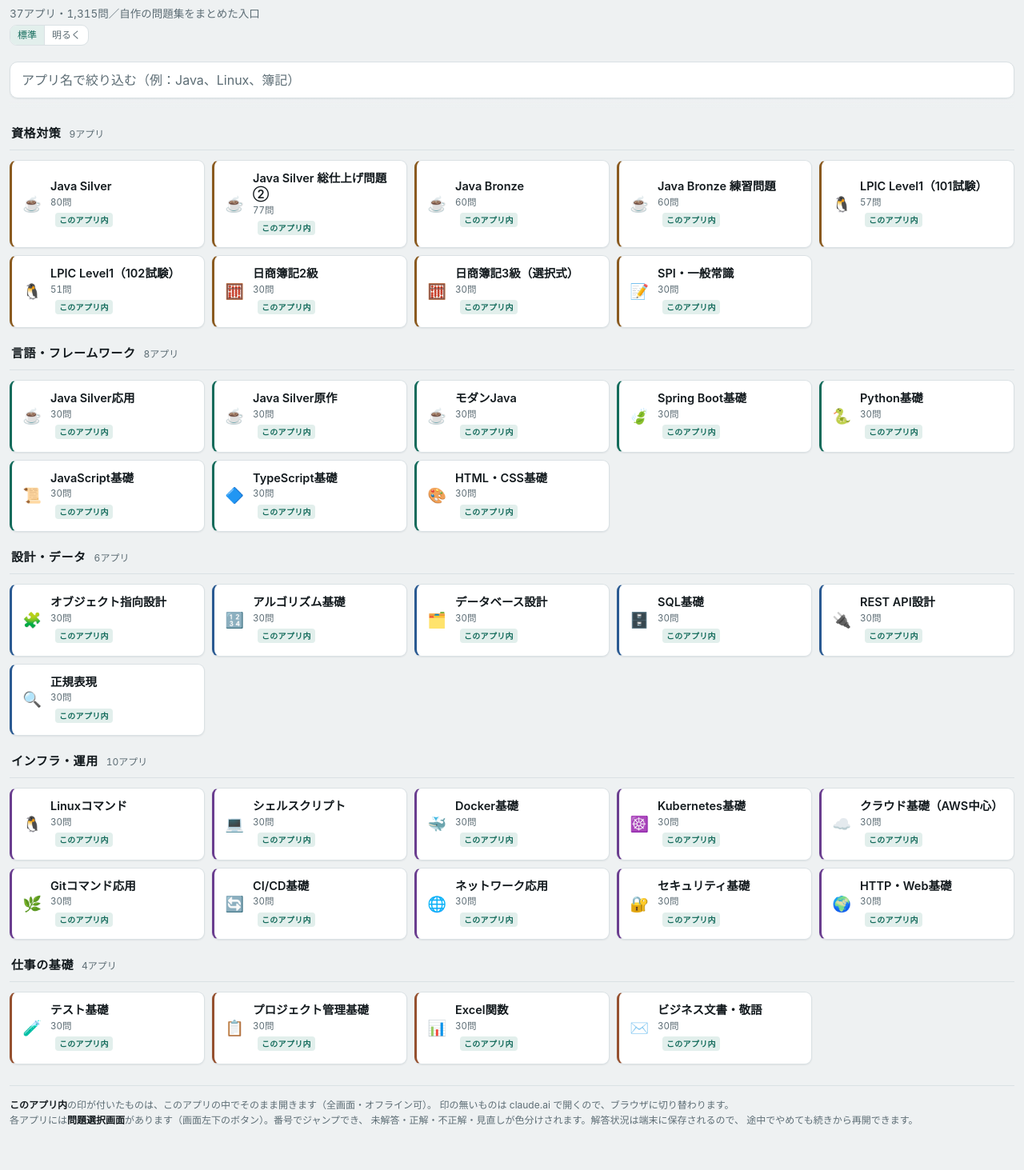
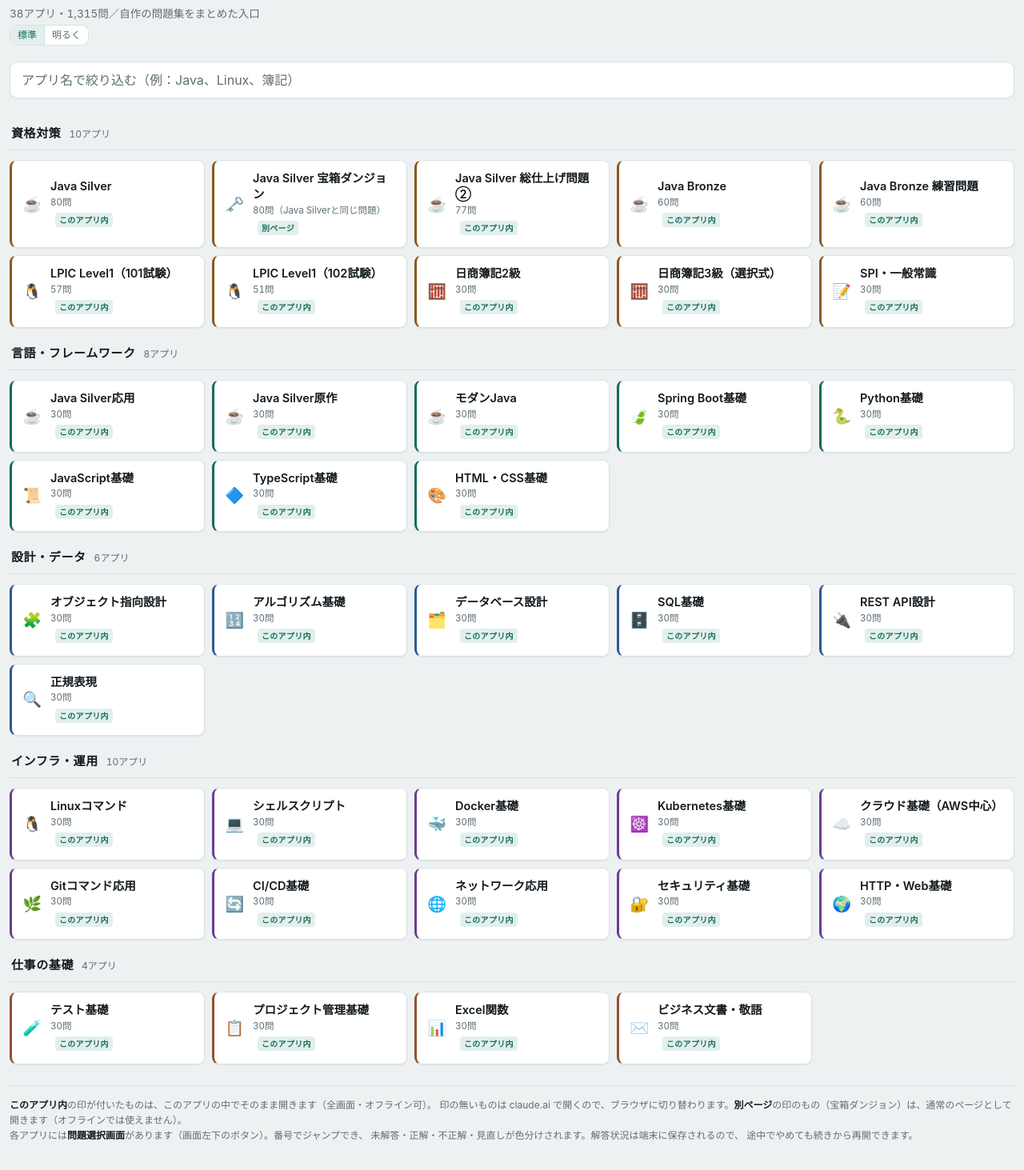
Before and after one commit to jinjinzeguangda-sys/jinjinzeguangda-sys.github.io, a plain HTML site: page hub/index.html in a window 1280 px wide. Shown: the part 55-1518 px from the top of the page at 80% size. Drawn offline with Linux system fonts and the light colour scheme.

Commit message:
hub: Java Silver 宝箱ダンジョン のカードを追加（資格対策・「別ページ」の印）
- 絵・名前は自作（ゲームの画像・ロゴ・名前は使わない）。見出しの件数を38アプリに、注記に「別ページ」の説明を追加
- 問題数の表示は 1,315問のまま（宝箱ダンジョンは Java Silver と同じ80問）
- 本人の指示: 質問 dghub への回答「はい」＝公開サイトの入口にカードを足す(2026-11-22 07:29)

Co-Authored-By: Claude Sonnet 5.5 <noreply@anthropic.com>
Claude-Session: https://claude.ai/code/session_01RsdACfW1LMLCaWiwgpjayx

```diff
--- a/hub/index.html
+++ b/hub/index.html
@@ -209,7 +209,7 @@
   <header>
     <div class="hgroup">
       <h1>演習アプリ</h1>
-      <p class="lede">37アプリ・1,315問／自作の問題集をまとめた入口</p>
+      <p class="lede">38アプリ・1,315問／自作の問題集をまとめた入口</p>
     </div><div class="themeseg" id="inkseg" role="group" aria-label="文字の明るさ"><button type="button" data-ink-set="normal" title="文字はいまのまま">標準</button><button type="button" data-ink-set="bright" title="文字を明るくする">明るく</button></div>
   </header>
 
@@ -222,6 +222,7 @@
     <div class="sechead"><h2>資格対策</h2><span class="count"></span></div>
     <div class="grid">
       <a class="app" href="../java-silver/"><span class="ico">☕</span><span class="meta"><span class="name">Java Silver</span><span class="qn">80問</span><span class="here">このアプリ内</span></span></a>
+      <a class="app" href="../java-silver-dungeon/"><span class="ico">🗝️</span><span class="meta"><span class="name">Java Silver 宝箱ダンジョン</span><span class="qn">80問（Java Silverと同じ問題）</span><span class="here">別ページ</span></span></a>
       <a class="app" href="../java-silver-final2/"><span class="ico">☕</span><span class="meta"><span class="name">Java Silver 総仕上げ問題②</span><span class="qn">77問</span><span class="here">このアプリ内</span></span></a>
       <a class="app" href="../java-bronze/"><span class="ico">☕</span><span class="meta"><span class="name">Java Bronze</span><span class="qn">60問</span><span class="here">このアプリ内</span></span></a>
       <a class="app" href="../java-bronze-drill/"><span class="ico">☕</span><span class="meta"><span class="name">Java Bronze 練習問題</span><span class="qn">60問</span><span class="here">このアプリ内</span></span></a>
@@ -289,7 +290,7 @@
 
   <footer>
     <b>このアプリ内</b>の印が付いたものは、このアプリの中でそのまま開きます（全画面・オフライン可）。
-    印の無いものは claude.ai で開くので、ブラウザに切り替わります。<br>
+    印の無いものは claude.ai で開くので、ブラウザに切り替わります。<b>別ページ</b>の印のもの（宝箱ダンジョン）は、通常のページとして開きます（オフラインでは使えません）。<br>
     各アプリには<b>問題選択画面</b>があります（画面左下のボタン）。番号でジャンプでき、
     未解答・正解・不正解・見直しが色分けされます。解答状況は端末に保存されるので、
     途中でやめても続きから再開できます。
--- a/hub/sw.js
+++ b/hub/sw.js
@@ -1,6 +1,6 @@
 // 目的: 入口ページ(/hub/)をオフラインでも開けるようにする。
 // ★消してよいのは自分の接頭辞のキャッシュだけ。絞らないと同居する37アプリの分まで消える。
-const CACHE = 'hub-index-d20afa2a';
+const CACHE = 'hub-index-76f66de8';
 const ASSETS = ['./', './index.html', './manifest.webmanifest', './icon-192.png', './icon-512.png'];
 const MINE = new Set(['/hub/', '/hub/index.html', '/hub/manifest.webmanifest',
                       '/hub/icon-192.png', '/hub/icon-512.png']);
```
